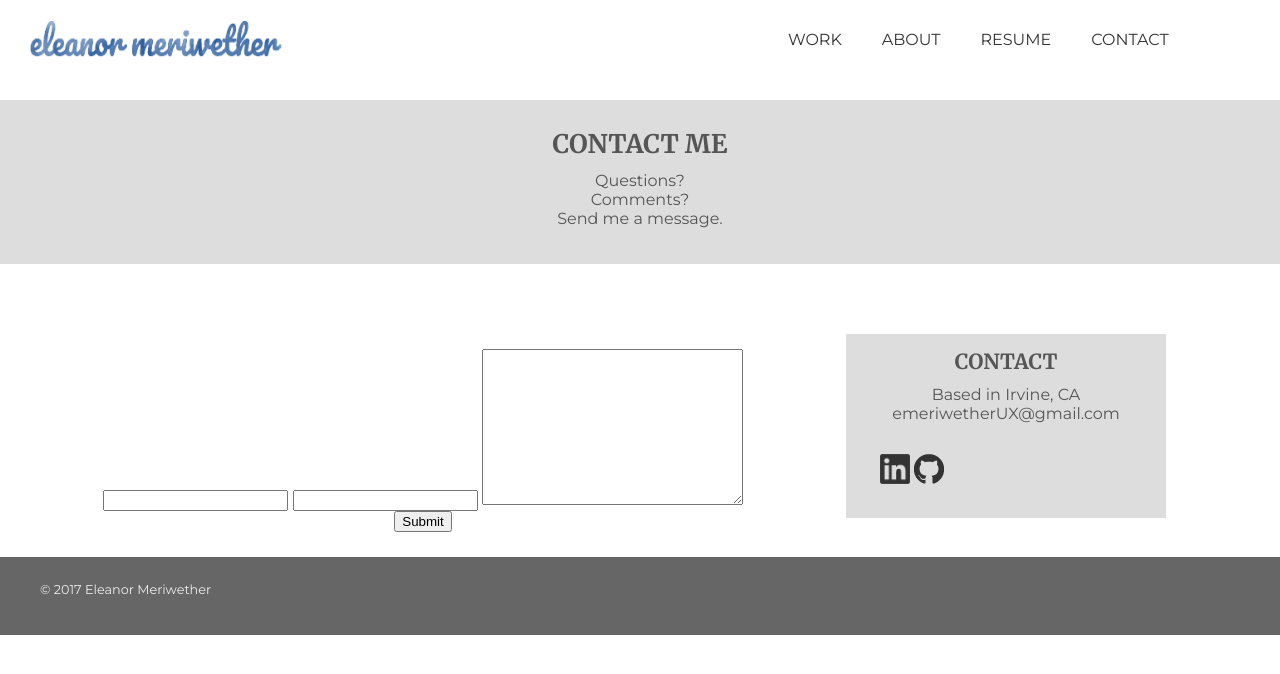
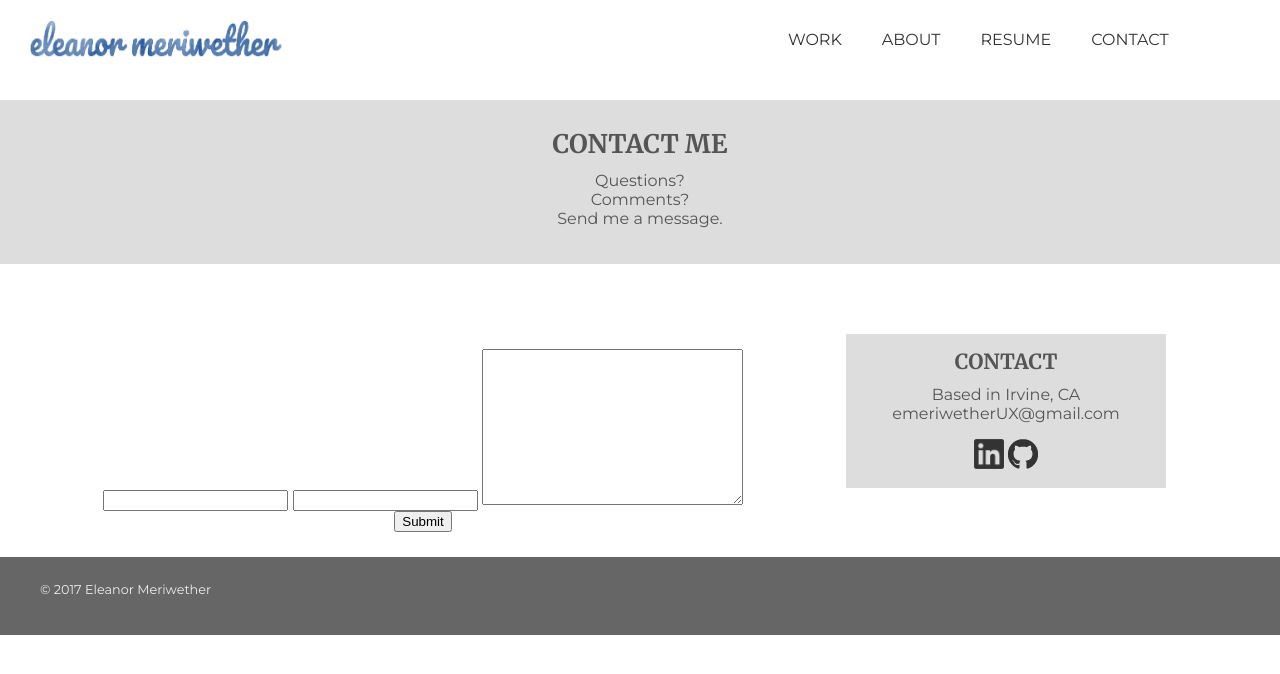
Before and after one commit to emeriwether/emeriwether.github.io, a Jekyll site: the page built from contact.html, in a window 1280 px wide. Shown: the top 674 px of the page. Built offline with Jekyll 4.4.1, drawn with Linux system fonts in a browser that asks for light colours; nearby versions of some CDN libraries.

Commit message:
try to adjust spacing for contact info, specifically SM

```diff
--- a/css/styles.css
+++ b/css/styles.css
@@ -140,7 +140,7 @@ section.resume { margin-bottom: 80px;}
 section.contactHeader { background-color: #ddd; text-align: center; padding: 30px 0 20px 0; display: block; }
 
 section.contactInfo { margin-top: 60px; text-align: center; display: block; }
-section.contactInfo div { width: 25%; float: left; padding: 15px 15px; }
+section.contactInfo > div { width: 25%; float: left; padding: 15px 15px; }
 section.contactInfo div:nth-child(1) { width: 60%; }
 section.contactInfo div:nth-child(2) { margin-left: 60px;  background-color: #ddd; }
 section.contactInfo div div img { width: 30px; height: 30px; }
```
